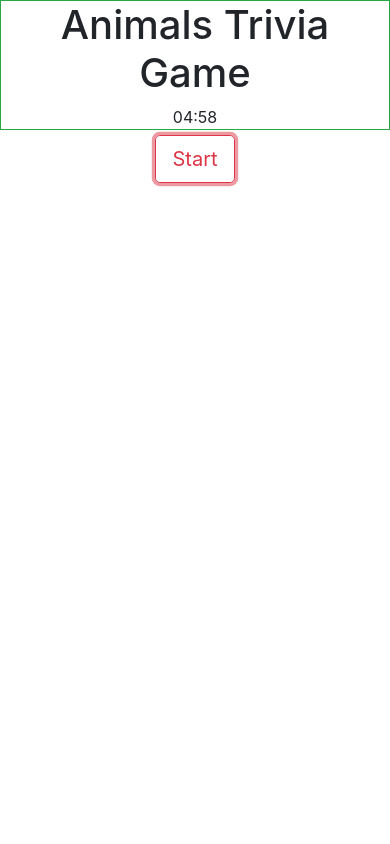
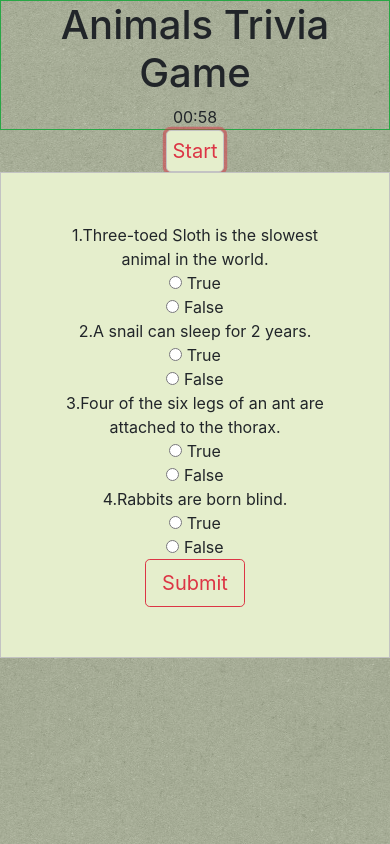
Before and after one commit to anukc1/TriviaGame, a plain HTML site: page index.html in a window 390 px wide. Both pictures are taken after a click on the button "Start". Drawn offline with nearby package versions, Linux system fonts and the light colour scheme.

Commit message:
layout set and responsive-initial start button

```diff
--- a/assets/css/style.css
+++ b/assets/css/style.css
@@ -1,16 +1,31 @@
-.container {
-    margin: auto;
-    padding: auto;
-    width: 100%;
-
+body {
+    background-image: url("../images/green_cup.png");
 }
 
 
 
+.container {
+    margin: auto;
+    padding: auto;
 
 
+}
 
-.buttonclass {
+#questionAnswer, #button {
+    padding: 5px;
+    text-align: center;
+    background-color: #e5eecc;
+    border: solid 1px #c3c3c3;
+  }
+
+  #questionAnswer {
+    padding: 50px;
+    display: none;
+
+  }
+
+
+.button {
     margin: auto;
     padding: 5px;
 }
--- a/assets/javascript,/app.js
+++ b/assets/javascript,/app.js
@@ -1,14 +1,19 @@
 
 window.onload = function() {
 
+   $("#button").click(function(){
+       $("#questionAnswer").slideDown("slow");
+   })
+
     $("#button").on("click", start);
+
   };
 
 
   var intervalId;
 
   var clockRunning = false;
-  var time = 300;
+  var time = 60;
 
 
   function start() {
@@ -25,7 +30,7 @@ window.onload = function() {
 
 
     var converted = timeConverter(time);
-    console.log(converted);
+
 
     // DONE: Use the variable we just created to show the converted time in the "display" div.
     $("#display").text(converted);
@@ -48,3 +53,5 @@ window.onload = function() {
 
     return minutes + ":" + seconds;
   }
+
+//______________________________________Questions now______________________________//
--- a/index.html
+++ b/index.html
@@ -27,7 +27,7 @@
                 <h1 class="title">Animals Trivia Game</h1>
 
 
-                <div id="display">05:00</div>
+                <div id="display">01:00</div>
 
 
             </div>
@@ -51,13 +51,57 @@
         <div class="row three">
 
 
-                <div class="col-md-12 questions" id="questionAnswer">
+            <div class="col-md-12 questions" id="questionAnswer">
+
+
+                <div class="col-md-12" id="questiOnone">
+
+                    1.Three-toed Sloth is the slowest animal in the world.
+                    <br>
+                    <input type="radio" name="Q1a" value="True"> True<br>
+                    <input type="radio" name="Q1a" value="False"> False<br>
+
+                </div>
+
+                <div class="col-md-12" id="questionTwo">
+
+                    2.A snail can sleep for 2 years.
+                    <br>
+                    <input type="radio" name="Q2a" value="True"> True<br>
+                    <input type="radio" name="Q2a" value="False"> False<br>
+                </div>
+
+                <div class="col-md-12" id="questionThree">
+
+                    3.Four of the six legs of an ant are attached to the thorax.
+                    <br>
+                        <input type="radio" name="Q3a" value="False"> True<br>
+                        <input type="radio" name="Q3a" value="True"> False<br>
+                </div>
+
+                <div class="col-md-12" id="questionFour">
+
+                    4.Rabbits are born blind.
+                    <br>
+                    <input type="radio" name="Q3a" value="True"> True<br>
+                    <input type="radio" name="Q3a" value="False"> False<br>
+
 
 
                 </div>
 
 
+                <div class="col-md-12 buttonclass" id="submit">
+
+                        <button type="button" class="btn btn-outline-danger btn-lg" id="submit">Submit</button>
+                    </div>
+
+
             </div>
+
+
+        </div>
+
 
     </div>
 
```
Also changed, not shown: assets/images/Hulk.png (added), assets/images/green_cup.png (added), assets/images/wild_flowers.png (added), 4 other files.
